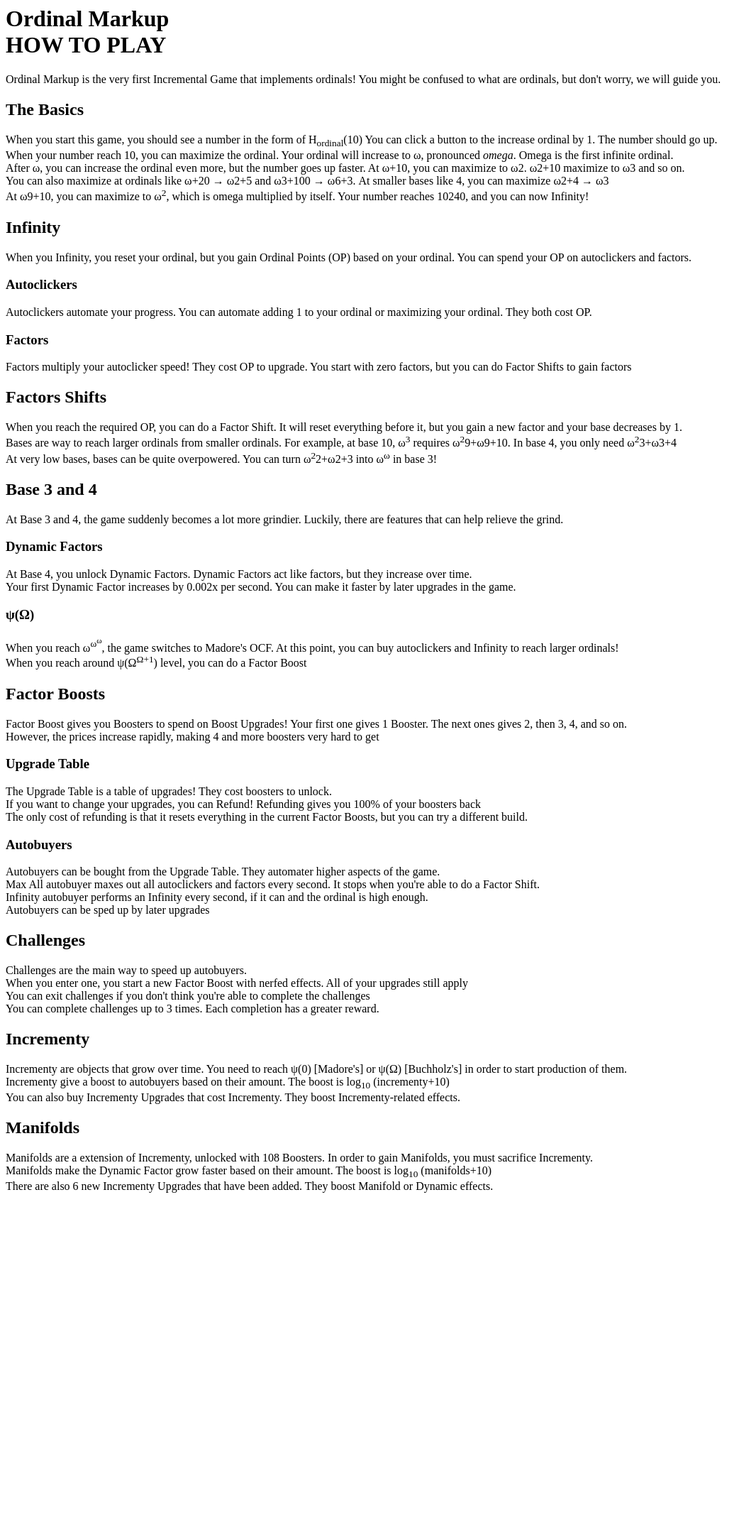
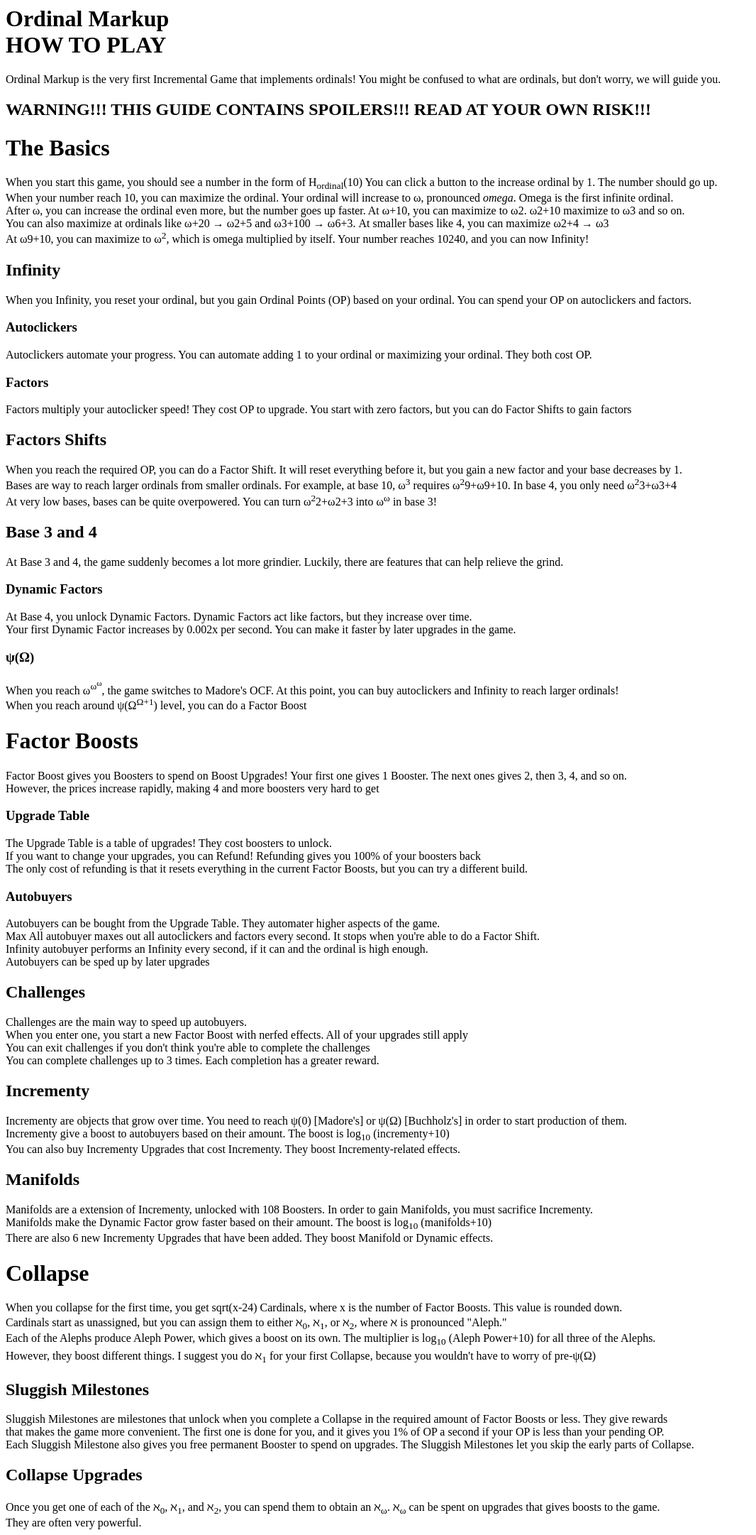
Before and after one commit to PatcailMemer/Ordinal-Markup, a plain HTML site: page howtoplay.html in a window 1280 px wide. Shown: the whole page at 71% size, without its empty margins (0-1066 px from the left). Before the commit the page ends 1688 px from the top, so only its background shows below. Drawn offline with Linux system fonts and the light colour scheme.

Commit message:
Update howtoplay.html

```diff
--- a/howtoplay.html
+++ b/howtoplay.html
@@ -9,7 +9,8 @@
   <body>
     <h1>Ordinal Markup<br>HOW TO PLAY</h1>
     Ordinal Markup is the very first Incremental Game that implements ordinals! You might be confused to what are ordinals, but don't worry, we will guide you.
-    <h2>The Basics</h2>
+    <h2>WARNING!!! THIS GUIDE CONTAINS SPOILERS!!! READ AT YOUR OWN RISK!!!</h2>
+    <h1>The Basics</h1>
     When you start this game, you should see a number in the form of H<sub>ordinal</sub>(10) You can click a button to the increase ordinal by 1. The number should go up.
     <br>When your number reach 10, you can maximize the ordinal. Your ordinal will increase to ω, pronounced <i>omega</i>. Omega is the first infinite ordinal.
     <br>After ω, you can increase the ordinal even more, but the number goes up faster. At ω+10, you can maximize to ω2. ω2+10 maximize to ω3 and so on.
@@ -33,7 +34,7 @@
     <h3>ψ(Ω)</h3>
     When you reach ω<sup>ω<sup>ω</sup></sup>, the game switches to Madore's OCF. At this point, you can buy autoclickers and Infinity to reach larger ordinals!
     <br>When you reach around ψ(Ω<sup>Ω+1</sup>) level, you can do a Factor Boost
-    <h2>Factor Boosts</h2>
+    <h1>Factor Boosts</h1>
     Factor Boost gives you Boosters to spend on Boost Upgrades! Your first one gives 1 Booster. The next ones gives 2, then 3, 4, and so on.
     <br>However, the prices increase rapidly, making 4 and more boosters very hard to get
     <h3>Upgrade Table</h3>
@@ -58,5 +59,17 @@
     Manifolds are a extension of Incrementy, unlocked with 108 Boosters. In order to gain Manifolds, you must sacrifice Incrementy.<br>
     Manifolds make the Dynamic Factor grow faster based on their amount. The boost is log<sub>10</sub> (manifolds+10)<br>
     There are also 6 new Incrementy Upgrades that have been added. They boost Manifold or Dynamic effects.
+    <h1>Collapse</h1>
+    When you collapse for the first time, you get sqrt(x-24) Cardinals, where x is the number of Factor Boosts. This value is rounded down.<br>
+    Cardinals start as unassigned, but you can assign them to either ℵ<sub>0</sub>, ℵ<sub>1</sub>, or ℵ<sub>2</sub>, where ℵ is pronounced "Aleph."<br>
+    Each of the Alephs produce Aleph Power, which gives a boost on its own. The multiplier is log<sub>10</sub> (Aleph Power+10) for all three of the Alephs.<br>
+    However, they boost different things. I suggest you do ℵ<sub>1</sub> for your first Collapse, because you wouldn't have to worry of pre-ψ(Ω)
+    <h2>Sluggish Milestones</h2>
+    Sluggish Milestones are milestones that unlock when you complete a Collapse in the required amount of Factor Boosts or less. They give rewards<br>
+    that makes the game more convenient. The first one is done for you, and it gives you 1% of OP a second if your OP is less than your pending OP.<br>
+    Each Sluggish Milestone also gives you free permanent Booster to spend on upgrades. The Sluggish Milestones let you skip the early parts of Collapse.
+    <h2>Collapse Upgrades</h2>
+    Once you get one of each of the ℵ<sub>0</sub>, ℵ<sub>1</sub>, and ℵ<sub>2</sub>, you can spend them to obtain an ℵ<sub>ω</sub>. ℵ<sub>ω</sub> can be spent on upgrades that gives boosts to the game.<br>
+    They are often very powerful.
   </body>
 </html>
```
